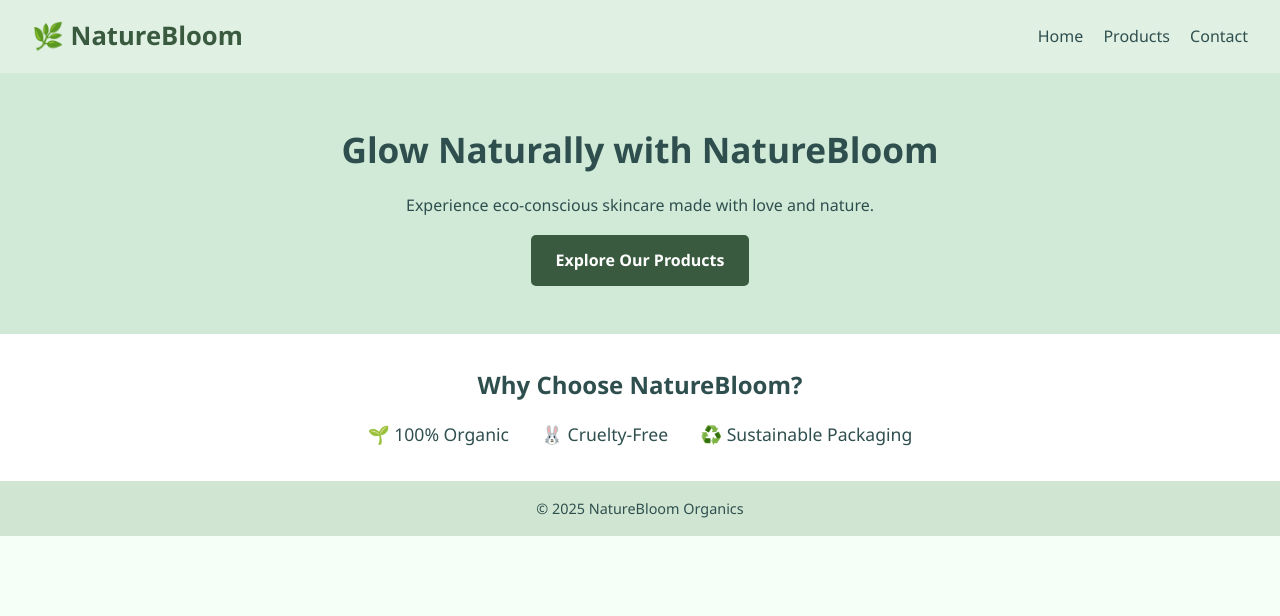
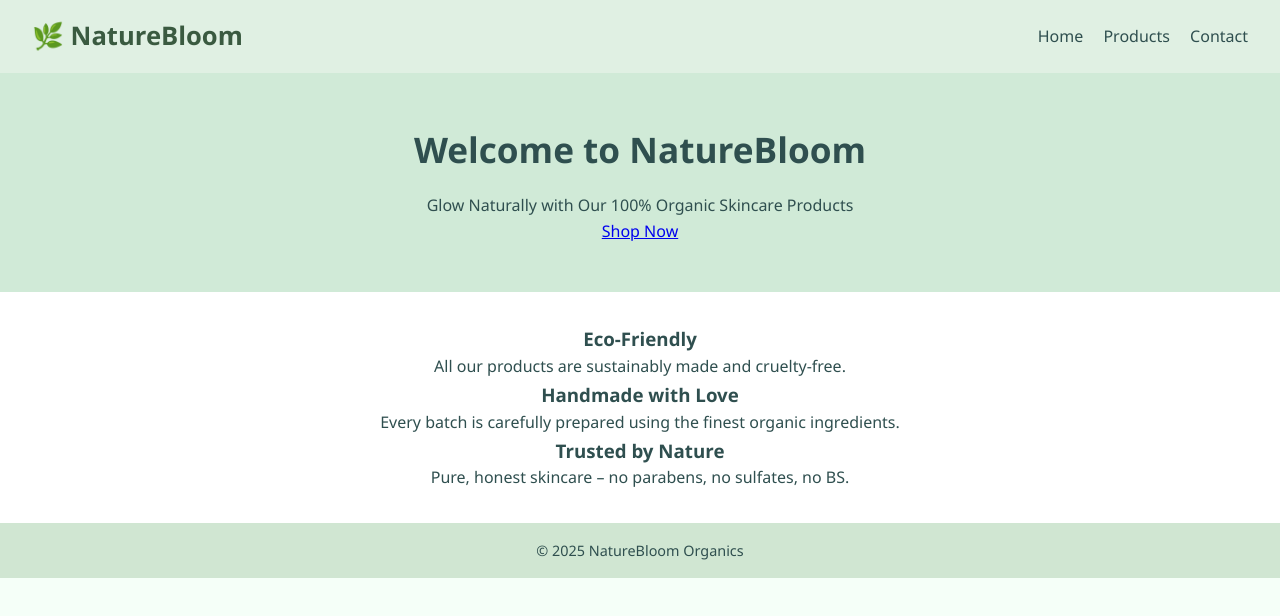
Before and after one commit to ishagupta113/Myorganicproduct, a plain HTML site: page index.html in a window 1280 px wide. Drawn offline with Linux system fonts and the light colour scheme.

Commit message:
Update index.html

```diff
--- a/index.html
+++ b/index.html
@@ -1,12 +1,12 @@
+<!-- index.html -->
 <!DOCTYPE html>
 <html lang="en">
 <head>
   <meta charset="UTF-8" />
   <meta name="viewport" content="width=device-width, initial-scale=1.0" />
-  <title>NatureBloom Organics | Home</title>
-  <meta name="description" content="Welcome to NatureBloom – Pure Organic Skincare Products." />
+  <title>NatureBloom | Organic Skincare</title>
+  <meta name="description" content="Welcome to NatureBloom – your home for natural, organic skincare products." />
   <link rel="stylesheet" href="style.css" />
-
   <!-- Google Tag Manager -->
   <script>(function(w,d,s,l,i){w[l]=w[l]||[];w[l].push({'gtm.start':
   new Date().getTime(),event:'gtm.js'});var f=d.getElementsByTagName(s)[0],
@@ -31,17 +31,23 @@
   </header>
 
   <section class="hero">
-    <h1>Glow Naturally with NatureBloom</h1>
-    <p>Experience eco-conscious skincare made with love and nature.</p>
-    <a href="products.html" class="cta-button">Explore Our Products</a>
+    <h1>Welcome to NatureBloom</h1>
+    <p>Glow Naturally with Our 100% Organic Skincare Products</p>
+    <a class="cta" href="products.html">Shop Now</a>
   </section>
 
   <section class="features">
-    <h2>Why Choose NatureBloom?</h2>
-    <div class="feature-list">
-      <div>🌱 100% Organic</div>
-      <div>🐰 Cruelty-Free</div>
-      <div>♻️ Sustainable Packaging</div>
+    <div class="feature">
+      <h3>Eco-Friendly</h3>
+      <p>All our products are sustainably made and cruelty-free.</p>
+    </div>
+    <div class="feature">
+      <h3>Handmade with Love</h3>
+      <p>Every batch is carefully prepared using the finest organic ingredients.</p>
+    </div>
+    <div class="feature">
+      <h3>Trusted by Nature</h3>
+      <p>Pure, honest skincare – no parabens, no sulfates, no BS.</p>
     </div>
   </section>
 
```
